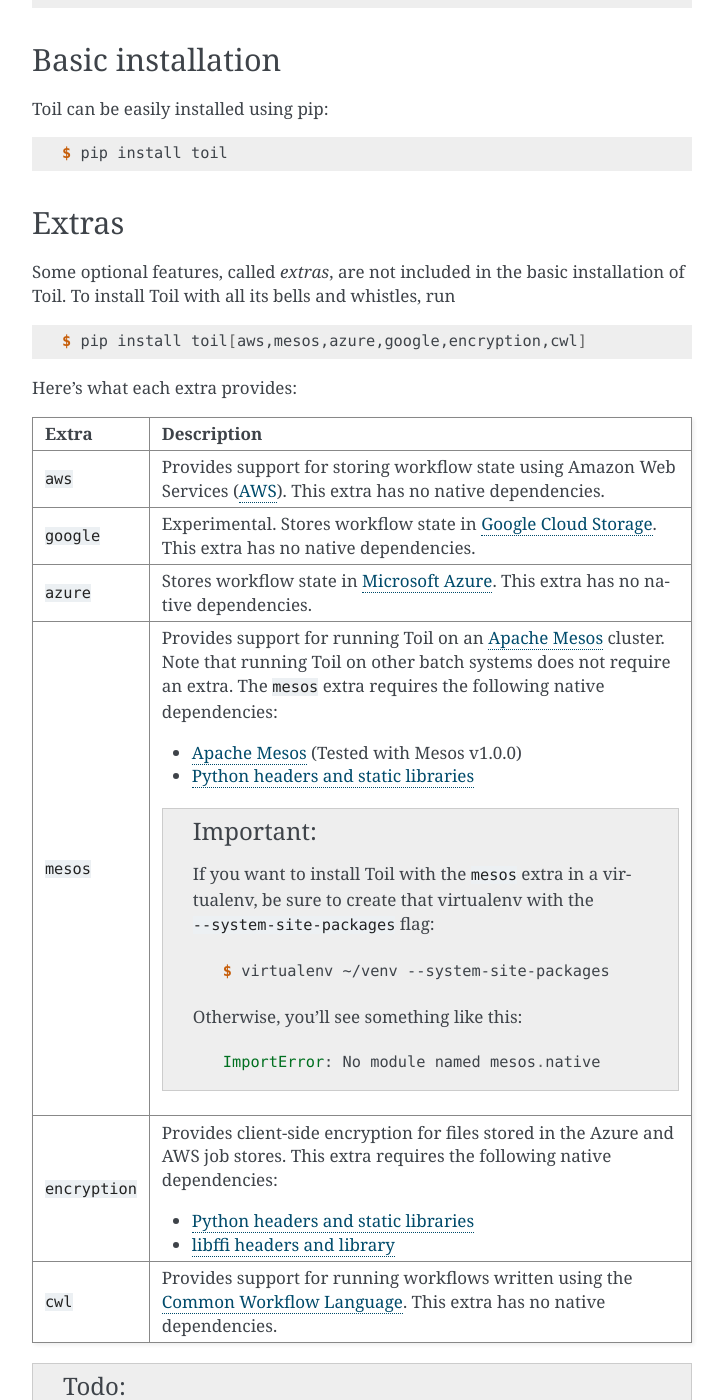
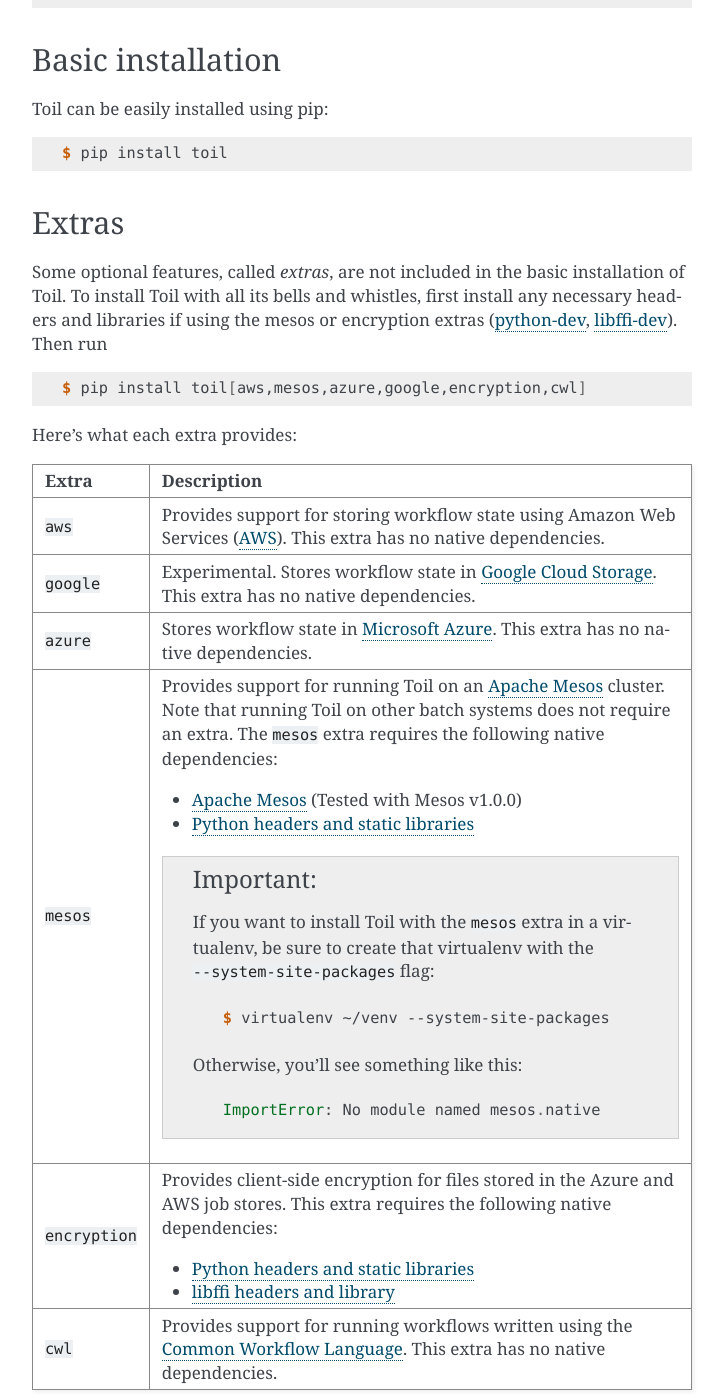
Before and after one commit to DataBiosphere/toil, a Sphinx documentation site: the page built from docs/install/basic.rst, in a window 1280 px wide and 1400 px high, scrolled down 700 px. Shown: the whole window, without its empty margins (388-1112 px from the left). Built offline with Sphinx 7.4.7, drawn with Linux system fonts in a browser that asks for light colours; the version number could not be read and is left out; some of the changed text lies outside the part shown.

Commit message:
added ssl to installation and put in a note about headers and libraries before the pip install

```diff
--- a/docs/install/basic.rst
+++ b/docs/install/basic.rst
@@ -53,7 +53,9 @@
 ------
 
 Some optional features, called *extras*, are not included in the basic
-installation of Toil. To install Toil with all its bells and whistles, run
+installation of Toil. To install Toil with all its bells and whistles, first
+install any necessary headers and libraries if using the mesos or encryption
+extras (`python-dev`_, `libffi-dev`_). Then run
 
 ::
 
@@ -119,7 +121,9 @@
 .. _python-dev:
 .. topic:: Python headers and static libraries
 
-   Only needed for the ``mesos`` and ``encryption`` extras. On Ubuntu::
+   Only needed for the ``mesos`` and ``encryption`` extras.
+
+   On Ubuntu::
 
       $ sudo apt-get install build-essential python-dev
 
@@ -128,16 +132,20 @@
       $ xcode-select --install
 
 .. _libffi-dev:
-.. topic:: libffi headers and library
+.. topic:: Encryption specific headers and library
 
-   Only needed for the ``encryption`` extra. On Ubuntu::
+   Only needed for the ``encryption`` extra.
 
-      $ sudo apt-get install libffi-dev
+   On Ubuntu::
+
+      $ sudo apt-get install libssl-dev libffi-dev
 
    On macOS::
 
-      $ brew install libffi
+      $ brew install libssl libffi
 
+   Or see `Cryptography`_ for other systems.
 
+.. _Cryptography: https://cryptography.io/en/latest/installation/
 
 .. _Homebrew: http://brew.sh/
--- a/docs/running/running.rst
+++ b/docs/running/running.rst
@@ -88,7 +88,7 @@
 .. _runningDetail:
 
 
-A real-world example
+Real-World Example
 --------------------
 
 For a more detailed example and explanation, we've developed a sample pipeline
```
